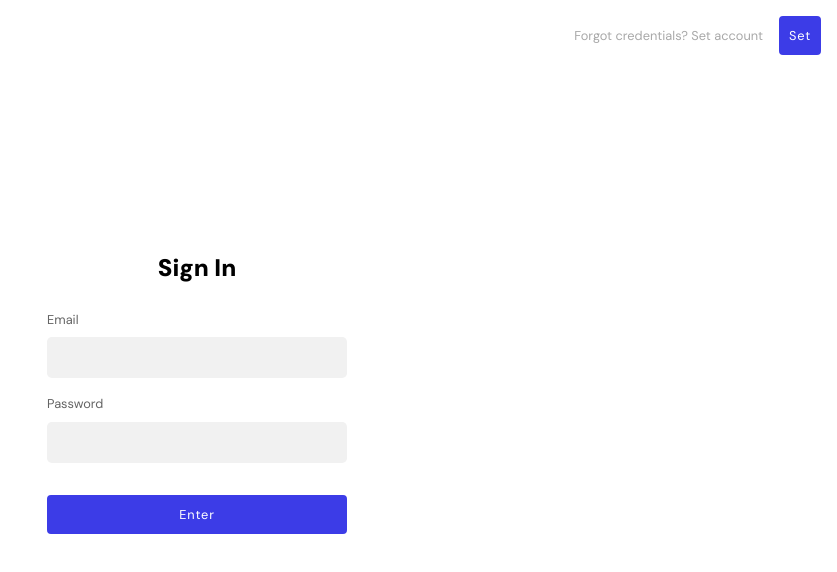
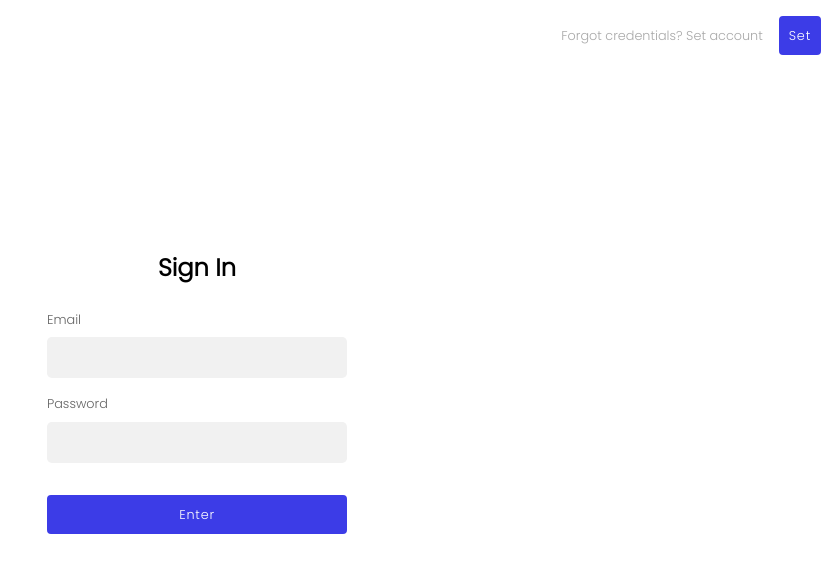
Before and after one commit to Pantoja14022020/crm-gw, a React (Vite) app: page / in a window 1280 px wide. Shown: the top 572 px of the page, without its empty margins (443-1280 px from the left). Built offline with nearby package versions, Linux system fonts and the light colour scheme; no server answers.

Commit message:
cambie fuente de letra a popppins light

```diff
--- a/index.html
+++ b/index.html
@@ -6,8 +6,8 @@
     <meta name="viewport" content="width=device-width, initial-scale=1.0" />
     <title>CRM</title>
     <link rel="preconnect" href="https://fonts.googleapis.com">
-<link rel="preconnect" href="https://fonts.gstatic.com" crossorigin>
-<link href="https://fonts.googleapis.com/css2?family=DM+Sans:ital,opsz,wght@0,9..40,100..1000;1,9..40,100..1000&family=Roboto&display=swap" rel="stylesheet">
+    <link rel="preconnect" href="https://fonts.gstatic.com" crossorigin>
+    <link href="https://fonts.googleapis.com/css2?family=Poppins:wght@300&display=swap" rel="stylesheet">
   </head>
   <body>
     <div id="root"></div>
--- a/package.json
+++ b/package.json
@@ -13,7 +13,8 @@
     "axios": "^1.6.7",
     "react": "^18.2.0",
     "react-dom": "^18.2.0",
-    "react-icons": "^5.0.1"
+    "react-icons": "^5.0.1",
+    "react-router-dom": "^6.22.0"
   },
   "devDependencies": {
     "@types/react": "^18.2.43",
--- a/src/App.jsx
+++ b/src/App.jsx
@@ -1,10 +1,13 @@
+import { Route, BrowserRouter as Router, Routes} from 'react-router-dom'
 import Login from './Login'
 
 function App(){
     return (
-        <>
-            <Login/>
-        </>
+        <Router>
+            <Routes>
+                <Route path='/' element={<Login/>} />
+            </Routes>
+        </Router>
     )
 }
 
--- a/src/styles/index.css
+++ b/src/styles/index.css
@@ -9,5 +9,7 @@
 }
 
 body{
-    font-family: "DM Sans", sans-serif;
+    font-family: "Poppins", sans-serif;
+    font-weight: 300;
+    font-style: normal;
 }
```
Also changed, not shown: 1 other file (tests, documents, lock files or other folders).
